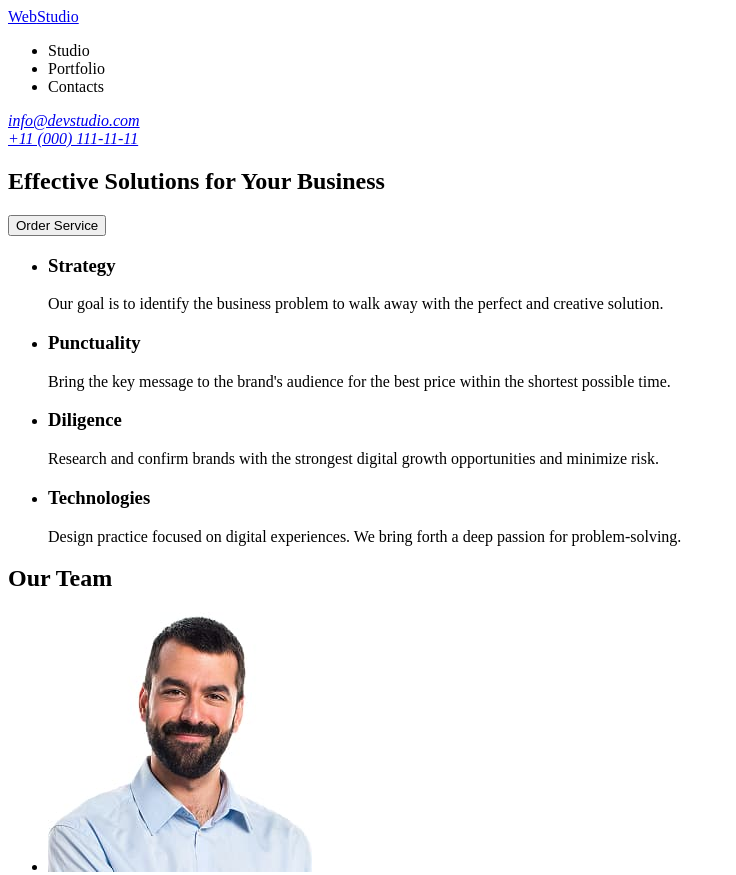
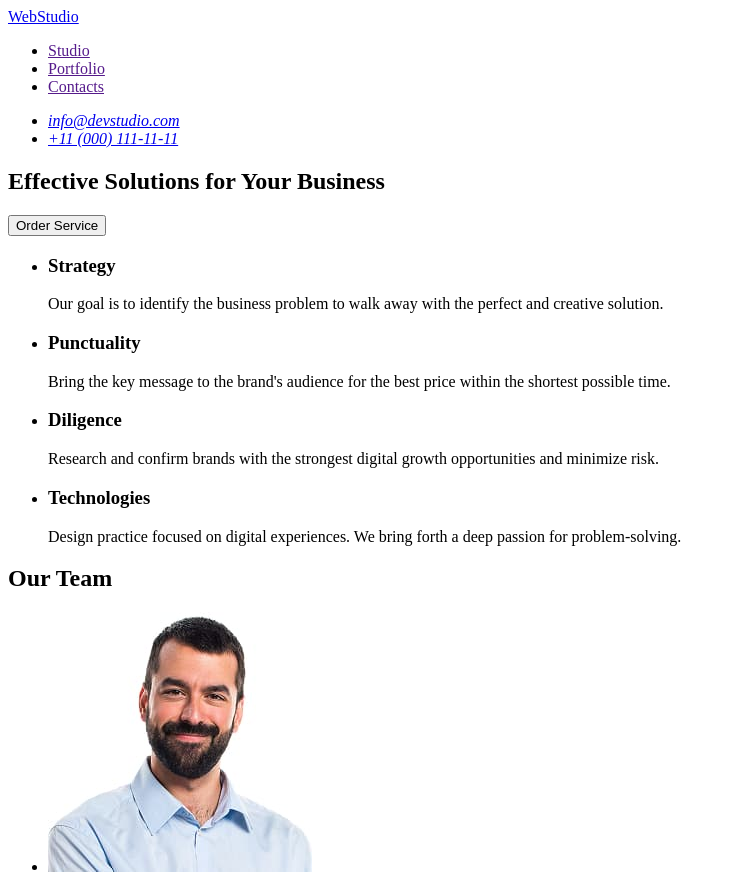
Before and after one commit to Natalia-Onishenko/goit-markup-hw-01, a plain HTML site: page index.html in a window 1280 px wide. Shown: the top 875 px of the page, without its empty margins (0-736 px from the left). Drawn offline with Linux system fonts and the light colour scheme.

Commit message:
modified index

```diff
--- a/index.html
+++ b/index.html
@@ -3,21 +3,27 @@
   <head>
     <meta charset="UTF-8" />
     <meta name="viewport" content="width=device-width, initial-scale=1.0" />
-    <title>Document</title>
+    <title>Web Studio</title>
   </head>
   <body>
     <header>
       <nav>
-        <a href="./index.html"><span>Web</span>Studio</a>
+        <a href="./index.html">WebStudio</a>
         <ul>
-          <li>Studio</li>
-          <li>Portfolio</li>
-          <li>Contacts</li>
+          <li><a href="">Studio</a></li>
+          <li><a href="">Portfolio</a></li>
+          <li><a href="">Contacts</a></li>
         </ul>
       </nav>
       <address>
-        <a href="mailto:info@devstudio.com">info@devstudio.com</a><br />
-        <a href="tel:+110001111111">+11 (000) 111-11-11</a>
+        <ul>
+          <li>
+            <a href="mailto:info@devstudio.com">info@devstudio.com</a><br />
+          </li>
+          <li>
+            <a href="tel:+110001111111">+11 (000) 111-11-11</a>
+          </li>
+        </ul>
       </address>
     </header>
 
@@ -98,7 +104,7 @@
       </section>
     </main>
     <footer>
-      <a href="./index.html"><span>Web</span>Studio</a>
+      <a href="./index.html">WebStudio</a>
       <p>
         Increase the flow of customers and sales for your business with digital
         marketing & growth solutions.
```
